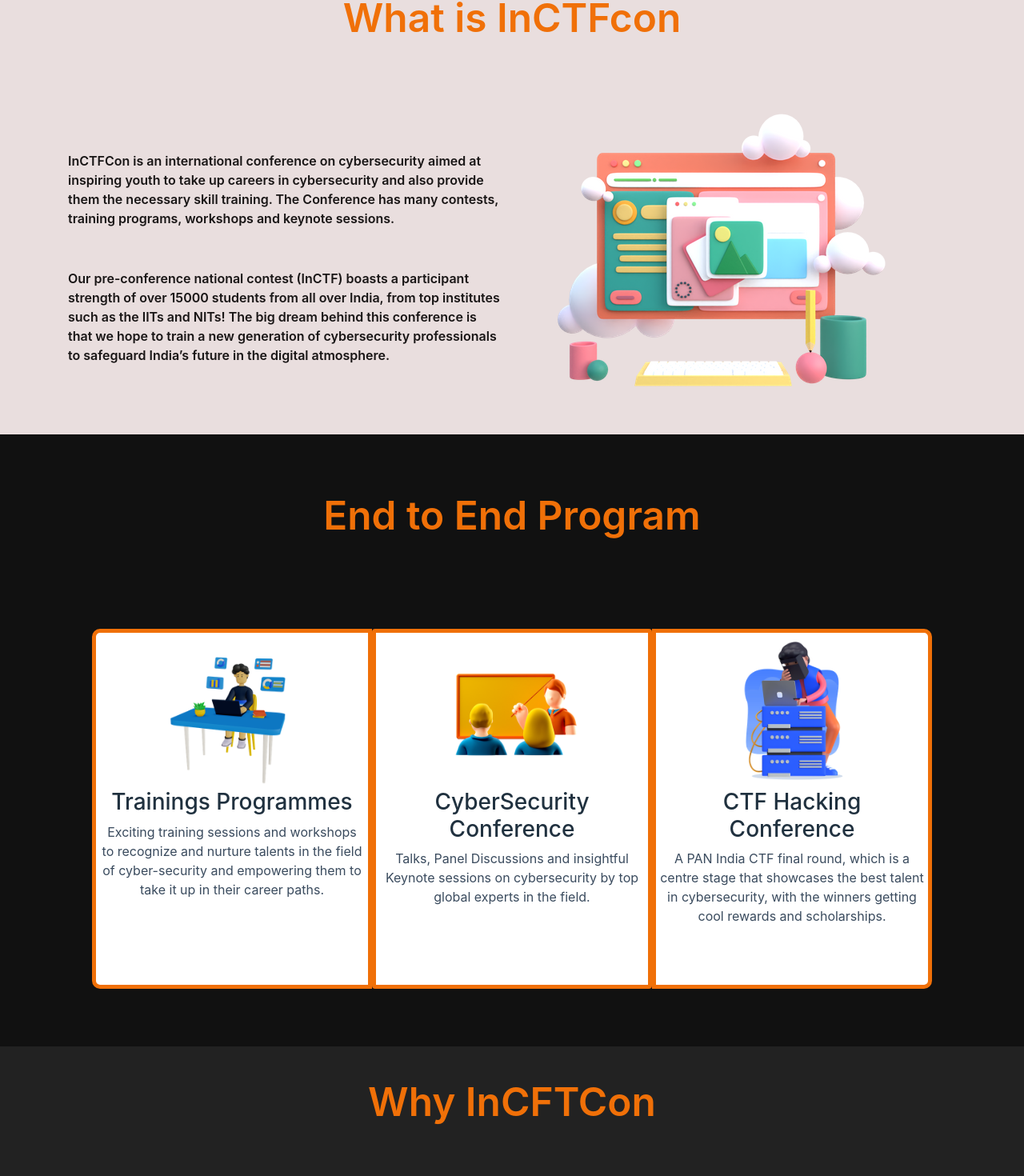
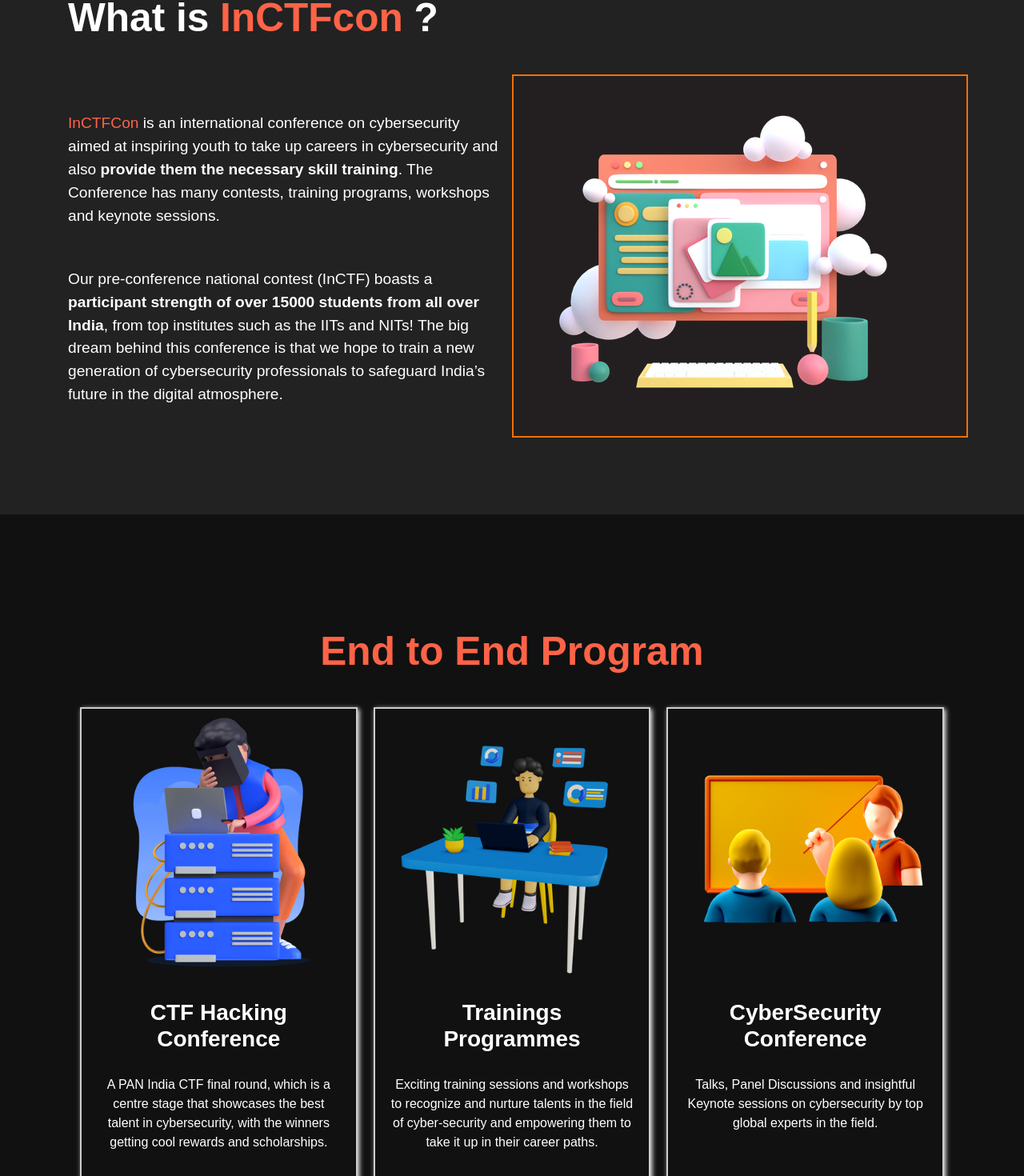
Before and after one commit to Rahul255/InCTFConReact, a React (Create React App) app: page / in a window 1280 px wide. Shown: the part 867-2337 px from the top of the page at 80% size. Built offline with nearby package versions, Linux system fonts and the light colour scheme.

Commit message:
file added

```diff
--- a/public/index.html
+++ b/public/index.html
@@ -35,6 +35,7 @@
     integrity="sha384-ggOyR0iXCbMQv3Xipma34MD+dH/1fQ784/j6cY/iJTQUOhcWr7x9JvoRxT2MZw1T" crossorigin="anonymous" />
   <link rel="stylesheet" href="http://maxcdn.bootstrapcdn.com/font-awesome/4.3.0/css/font-awesome.min.css"/>
   <link href="https://cdn.bootcss.com/font-awesome/5.8.0/css/all.css" rel="stylesheet" />
+  <link rel="stylesheet" href="assets/css/A.bootstrap.min.css+owl.carousel.min.css+slicknav.css+animate.min.css+magnific-popup.css+fontawesome-all.min.css+themify-icons.css+slick.css+nice-select.css,Mcc.ni03m24wq2.css.pagespeed.cf.eWcxr2O4ZG.css" />
 </head>
 
 <body>
--- a/src/App.css
+++ b/src/App.css
@@ -4,6 +4,6 @@
 }
 
 body{
-  font-family: -apple-system, BlinkMacSystemFont, 'Segoe UI', Roboto, Oxygen, Ubuntu, Cantarell, 'Open Sans', 'Helvetica Neue', sans-serif;
+  font-family: "Mitr",sans-serif;
   background-color: #111;
 }
--- a/src/Components/About/About.css
+++ b/src/Components/About/About.css
@@ -1,31 +1,33 @@
 .about{
     padding-top: 20px;
-    background-color: rgb(233, 222, 222);
     width: auto;
+    background-color: #222;
     background-size: cover;
     overflow: hidden;
 }
 
 .p{
     font-size: 16px;
-    color: black;
+    color: white;
 }
 .span{
-    color: #F50057;
+    color: white;
+}
+.span2{
+    color: tomato;
 }
 
 .para{
-    font-size: 1rem;
-    font-weight: 600;
+    font-size: 1.2rem;
     padding-bottom: 0.3rem;
-    color: rgb(24, 21, 21);
+    color: white;
     padding-top: 30px;
 }
 
 .title_about{
         font-size: calc(1.5rem + 2vw);
-        text-align: center;
-        color: #f07008;
+
+        color: tomato;
         font-weight: 600;
         padding: 1.5rem 0;
         margin-bottom: 1rem;
--- a/src/Components/About/About.js
+++ b/src/Components/About/About.js
@@ -9,9 +9,9 @@ function About() {
         <div className="about">
             <div className="container">
                 <div className="row">
-                    <div className="col-md-12">
+                    <div className="col-md-8">
                         <h3 className="title_about" >
-                            What is InCTFcon
+                            <span className="span">What is</span> InCTFcon <span className="span">?</span>
                         </h3>
                     </div>
                 </div>
@@ -21,22 +21,24 @@ function About() {
                         <div>
                             <Fade left>
                                 <p className="para">
-                                    InCTFCon is an international conference on cybersecurity aimed at inspiring youth to take up careers in cybersecurity and also provide them the necessary skill training.
+                                    <span className="span2">InCTFCon</span> is an international conference on cybersecurity aimed at inspiring youth to take up careers in cybersecurity and also <strong>provide them the necessary skill training</strong>.
                                     The Conference has many contests, training programs, workshops and keynote sessions.
                                 </p>
                                 <p className="para">
-                                    Our pre-conference national contest (InCTF) boasts a participant strength of over 15000 students from all over India, from top institutes such as the IITs and NITs! The big dream behind this conference is that we hope to train a new generation of cybersecurity professionals to safeguard India’s future in the digital atmosphere.</p>
+                                    Our pre-conference national contest (InCTF) boasts a <strong>participant strength of over 15000 students from all over India</strong>, from top institutes such as the IITs and NITs! The big dream behind this conference is that we hope to train a new generation of cybersecurity professionals to safeguard India’s future in the digital atmosphere.</p>
                             </Fade>
                         </div>
                     </div>
-                    <div className="col-md-6 d-flex align-items-center ">
+                    <div className="col-md-6 d-flex align-items-center " style={{border: "2px solid #f07008",backgroundColor:"#231F20"}}>
                         <div className="col-md-12 ">
                             <Fade right>
                                 <img style={{ maxHeight: '100%', maxWidth: '100%' }} draggable="false" src={image} alt="INCTF participant" />
                             </Fade>
                         </div>
                     </div>
+
                 </div>
+                <br/><br/><br/><br/>
             </div>
         </div>
     )
--- a/src/Components/Banner/Banner.js
+++ b/src/Components/Banner/Banner.js
@@ -30,7 +30,7 @@ const CoverWrap = styled.div`
     }
     h2 {
        text-align: center;
-       font-size: calc(2.35rem + 2vw);
+       font-size: calc(1.35rem + 1vw);
        text-shadow: 2px 3px 4px rgba(0,0,0,0.5);
        color: #EEE;
        span {
@@ -95,8 +95,8 @@ function Banner() {
                                     <h3 className="font-weight-bold">April 9-11</h3>
                                 </div>
                             </div>
-                        </div>*/}
-                        <h5>December 2021</h5>
+                        </div>*/}<br/>
+                        <h5 className="bold">December 2021</h5>
                     </Fade>
                 </div>
             </CoverWrap>
--- a/src/Components/EndProgram/EndProgram.css
+++ b/src/Components/EndProgram/EndProgram.css
@@ -1,125 +1,43 @@
-.endprogram{
+.endprogram {
   width: auto;
-
+  text-align: center;
   background-size: cover;
   height: auto;
 }
-.title_program{
+
+.title_program {
   font-size: calc(1.5rem + 2vw);
-        text-align: center;
-        color: #f07008;
+  color: tomato;
   font-weight: 600;
   padding: 1.5rem 0;
   margin-bottom: 1rem;
-}
-.card-container {
-    display: flex;
-    justify-content: center;
+  padding-top: 40px;
 }
 
-  .card {
-    border: 5px solid #f07008;
-    background-color: white;
-    padding: 20px;
-    width: 350px;
-    height: 450px;
-    transition: all 0.5s;
-
-  }
-
-  .card:hover {
-    position: relative;
-    z-index: 999;
-    transform: scale(1.1);
-    box-shadow: 0 6px 10px rgba(0, 0, 0, 0.15);
-  }
-
-  #card-1 {
-    border-radius: 10px 0px 0px 10px;
-  }
-
-  #card-3 {
-    border-radius: 0px 10px 10px 0px;
-  }
-
-  #card-1:hover,
-  #card-2:hover,
-  #card-3:hover {
-    border-radius: 20px;
-  }
-
-  .card__img {
-    width: 190px;
-    margin: 0 auto;
-  }
-
-  .card__heading {
-
-    text-align: center;
-    color: #20313f;
-  }
-
-  .card__description {
-    color: #3a4b5e;
-    text-align: center;
-    line-height: 1.5em;
-  }
-
-  .flex-container {
-    margin: 50px 0px;
-    display: flex;
-    flex-wrap: wrap;
-    justify-content: space-between;
-  }
-
-  .fa-check-circle {
-    color: #6dcd9e;
-    margin-right: 15px;
-  }
-
-  .cta-btn {
-    border: 2px solid #0f3790;
-    border-radius: 5px;
-    padding: 10px 30px;
-    text-decoration: none;
-    color: #0f3790;
-    transition: all 0.3s;
-  }
-
-  .cta-btn:hover {
-    background-color: #0f3790;
+.endhead {
+  color: white;
+  font-weight: 600;
+}.enddet {
+  padding-top: 20px;
   color: white;
 }
 
-  #disclaimer {
-    margin: 25px 0px;
+.grid {
+  display: grid;
+  grid-template-columns: repeat(auto-fill, minmax(280px, 1fr));
+  grid-gap: 20px;
+  align-items: stretch;
 }
 
-  @media (max-width: 800px) {
-    .main-container,
-    .heading-container,
-    .flex-container {
-      margin: 50px auto;
+.grid>article {
+  border: 2px solid #ccc;
+  box-shadow: 2px 2px 6px 0px rgb(250, 248, 248);
 }
 
-    .main-container {
-      width: 95%;
+.grid>article img {
+  max-width: 100%;
 }
-    .heading-container,
-    .flex-container,
-    .card-container {
-      width: 100%;
+
+.grid .text {
+  padding: 20px;
 }
-    .card {
-      width: 80%;
-    }
-    #card-1 {
-      border-radius: 10px 10px 10px 10px;
-    }
-    #card-3 {
-      border-radius: 10px 10px 10px 10px;
-    }
-    .card-container {
-      flex-wrap: wrap;
-    }
-  }
--- a/src/Components/EndProgram/EndProgram.js
+++ b/src/Components/EndProgram/EndProgram.js
@@ -7,39 +7,39 @@ import team from '../../images/endprogram/team4.png'
 function EndProgram() {
     return (
         <div className="endprogram">
-            <div className="container">
-            <br/><br/>
-                <div className="section_title">
+            <div className="container" style={{ marginTop: "30px" }}>
+                <div className="section_title"><br/><br/><br/>
                     <h3 className="title_program" >
                         End to End Program
                     </h3>
                 </div>
-                <br/><br/><br/>
-                <div className="card-container">
-                    <div className="card" id="card-1" style={{ padding: '5px' }}>
-                        <div className="card__img">
-                            <img draggable="false" src={team} alt="brand-img" className="img-fluid" />
-                        </div>
-                        <h3 className="card__heading">Trainings Programmes</h3>
-                        <p className="card__description">Exciting training sessions and workshops to recognize and nurture talents in the field of cyber-security and empowering them to take it up in their career paths.</p>
-                    </div>
-                    <div className="card" id="card-2" style={{ padding: '5px' }}>
-                        <div className="card__img">
-                            <img draggable="false" src={conf} alt="brand-img" className="img-fluid" />
-                        </div>
-                        <h3 className="card__heading">CyberSecurity Conference</h3>
-                        <p className="card__description">Talks, Panel Discussions and insightful Keynote sessions on cybersecurity by top global experts in the field. </p>
-                    </div>
-                    <div className="card" id="card-3" style={{ padding: '5px' }}>
-                        <div className="card__img">
-                            <img draggable="false" src={hack} alt="brand-img" className="img-fluid" />
-                        </div>
-                        <h3 className="card__heading">CTF Hacking Conference</h3>
-                        <p className="card__description">A PAN India CTF final round, which is a centre stage that showcases the best talent in cybersecurity, with the winners getting cool rewards and scholarships.</p>
-                    </div>
-                </div>
-                <br/><br/><br/>
+                <div className="container">
+    <main className="grid">
+      <article>
+        <img draggable="false" src={hack} alt="brand-img" className="img-fluid" />
+        <div className="text">
+          <h3 className="endhead">CTF Hacking Conference</h3>
+          <p className="enddet">A PAN India CTF final round, which is a centre stage that showcases the best talent in cybersecurity, with the winners getting cool rewards and scholarships.</p>
+        </div>
+      </article>
+      <article>
+        <img draggable="false" src={team} alt="brand-img" className="img-fluid" />
+        <div className="text">
+          <h3 className="endhead">Trainings Programmes</h3>
+          <p className="enddet">Exciting training sessions and workshops to recognize and nurture talents in the field of cyber-security and empowering them to take it up in their career paths.</p>
+        </div>
+      </article>
+      <article>
+        <img draggable="false" src={conf} alt="brand-img" className="img-fluid" />
+        <div className="text">
+          <h3 className="endhead">CyberSecurity Conference</h3>
+          <p className="enddet">Talks, Panel Discussions and insightful Keynote sessions on cybersecurity by top global experts in the field.</p>
+        </div>
+      </article>
+    </main>
+  </div>
             </div>
+            <br /><br /><br />
         </div>
     )
 }
--- a/src/Components/Goal/Goals.jsx
+++ b/src/Components/Goal/Goals.jsx
@@ -9,7 +9,7 @@ const GoalsContainer = styled.div`
     h2 {
         font-size: calc(1.5rem + 2vw);
         text-align: center;
-        color: #f07008;
+        color: tomato;
         font-weight: 600;
         padding: 1.5rem 0;
         margin-bottom: 1rem;
--- a/src/Components/Organizers/Organizers.css
+++ b/src/Components/Organizers/Organizers.css
@@ -10,7 +10,7 @@
 .title {
     font-size: calc(1.5rem + 2vw);
         text-align: center;
-        color: #f07008;
+        color: tomato;
         font-weight: 600;
         padding: 1.5rem 0;
         text-transform: none;
```
Lines whose indentation alone changed are shown as unchanged.
